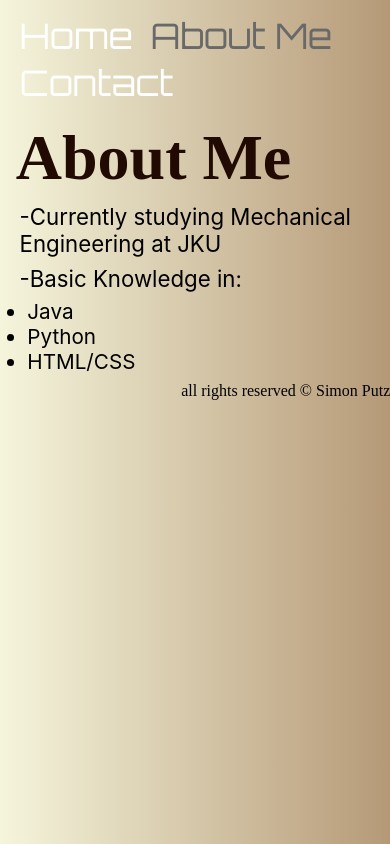
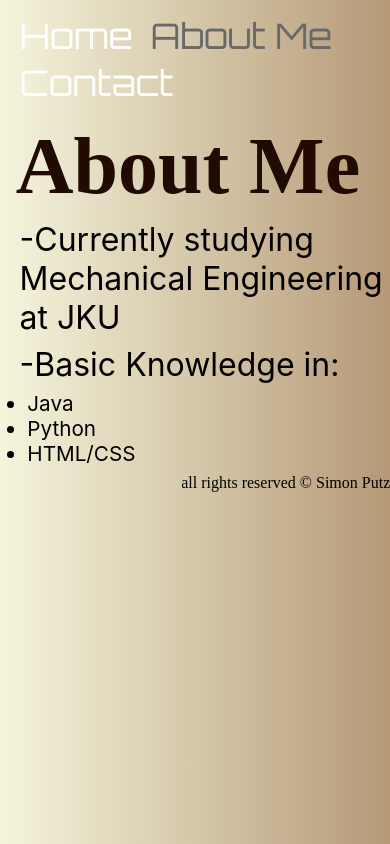
Before and after one commit to s-putz/sputz, a website: page aboutme.html in a window 390 px wide. Drawn offline with Linux system fonts and the light colour scheme.

Commit message:
font changes

```diff
--- a/Styles/style.css
+++ b/Styles/style.css
@@ -19,7 +19,7 @@ main{
     flex-direction: column;
     align-items: flex-start;
     font-family: Inter, sans-serif;
-    font-size: clamp(1rem, calc(1.6vw + 1rem), 5rem);
+    font-size: clamp(2rem, calc(1.6vw + 1rem), 5rem);
     width: 100%;
     margin: 0;
 }
@@ -35,7 +35,7 @@ footer{
 
 h1{
     color: #210a02;
-    font-size: clamp(4rem, calc(10vw + 1rem), 7rem);
+    font-size: clamp(5rem, calc(10vw + 1rem), 7rem);
     font-family: "Times New Roman", consolas, serif;
     font-weight: 800;
     padding-left: 2%;
```
